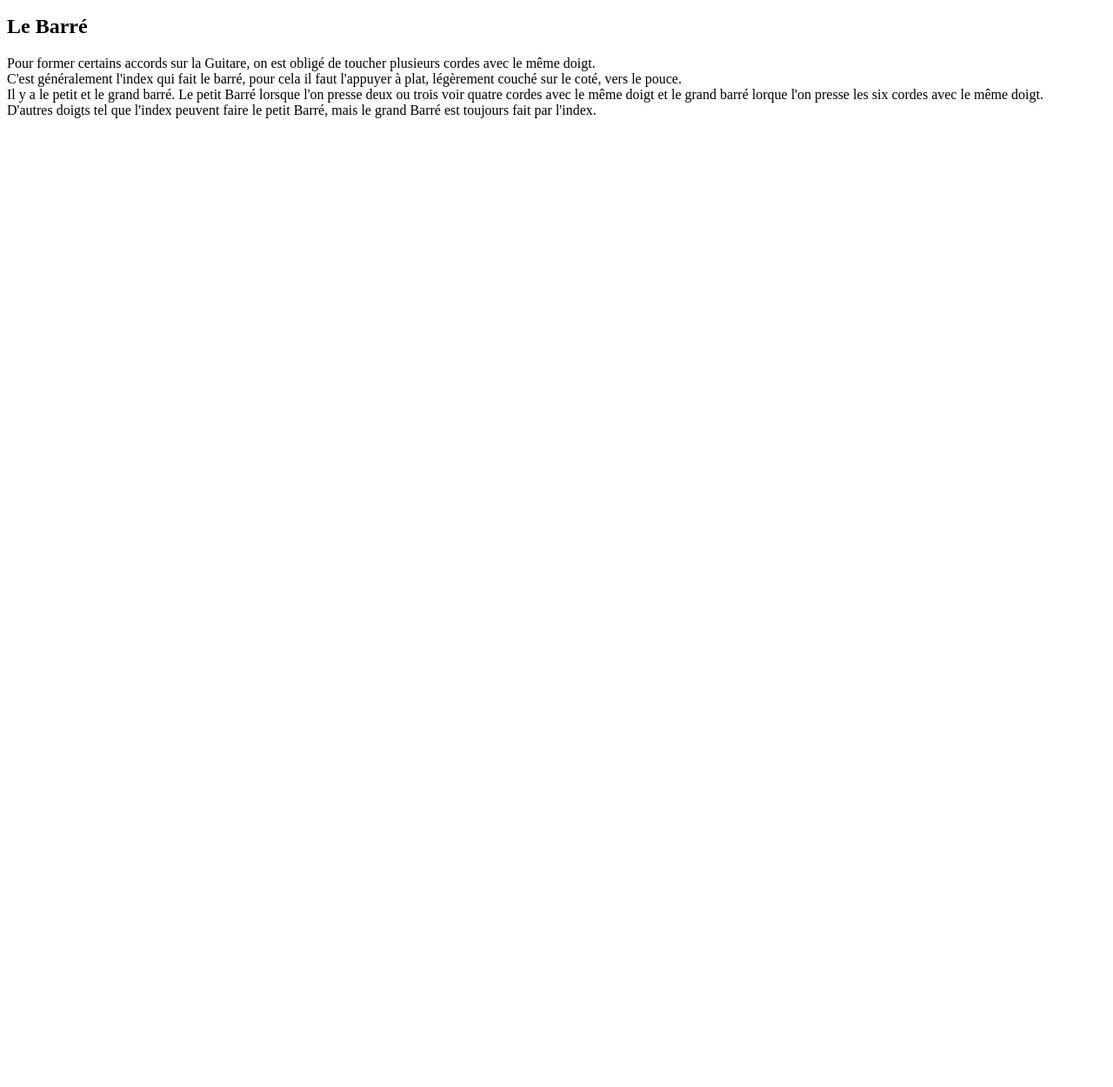
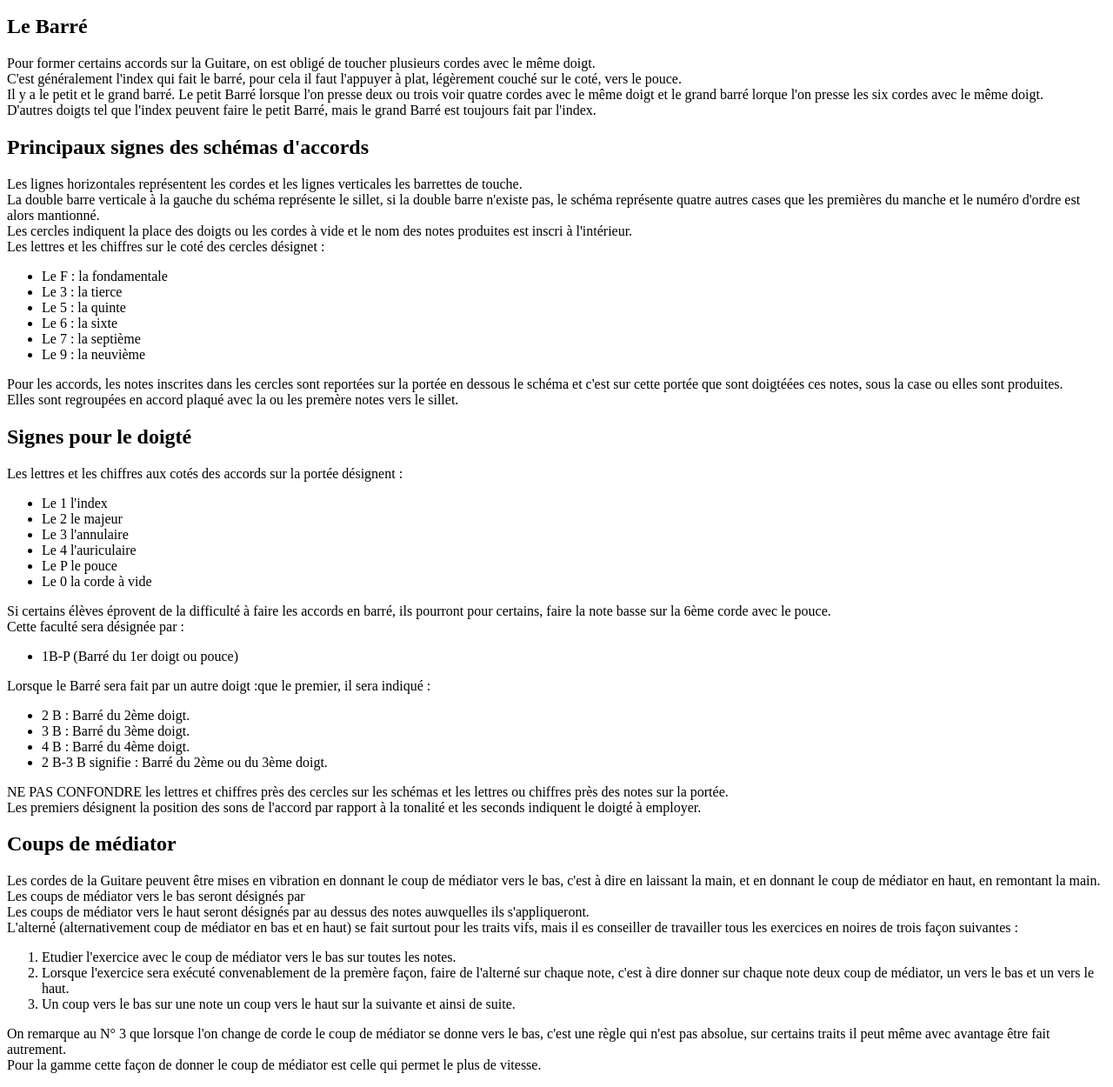
Before and after one commit to lperlio/exercices, a plain HTML site: page Passion_Guitare/index.html in a window 1280 px wide. Shown: the part 2762-4012 px from the top of the page at 87% size. Before the commit the page ends 2914 px from the top, so only its background shows below. Drawn offline with Linux system fonts and the light colour scheme.

Commit message:
exercices 22_10__23

```diff
--- a/Passion_Guitare/index.html
+++ b/Passion_Guitare/index.html
@@ -149,6 +149,75 @@
     </p>
 </section>
 
+<!-- page 6 et 7 -->
+
+<section>
+    <h2>Principaux signes des schémas d'accords</h2>
+    <p>Les lignes horizontales représentent les cordes et les lignes verticales les barrettes de touche.
+    <br>
+    La double barre verticale à la gauche du schéma représente le sillet, si la double barre n'existe pas, le schéma représente quatre autres cases que les premières du manche et le numéro d'ordre est alors mantionné.
+    <br>
+    Les cercles indiquent la place des doigts ou les cordes à vide et le nom des notes produites est inscri à l'intérieur.
+    <br>
+    Les lettres et les chiffres sur le coté des cercles désignet :
+    <ul>
+        <li>Le F : la fondamentale</li>
+        <li>Le 3 : la tierce</li>
+        <li>Le 5 : la quinte</li>
+        <li>Le 6 : la sixte</li>
+        <li>Le 7 : la septième</li>
+        <li>Le 9 : la neuvième</li>
+    </ul>
+    </p>
+    <p> Pour les accords, les notes inscrites dans les cercles sont reportées sur la portée en dessous le schéma et c'est sur cette portée que sont doigtéées ces notes, sous la case ou elles sont produites.
+    <br>
+        Elles sont regroupées en accord plaqué avec la ou les premère notes vers le sillet.
+    </p>
+    <h2>Signes pour le doigté</h2>
+    <p>Les lettres et les chiffres aux cotés des accords sur la portée désignent :
+        <ul>
+            <li>Le 1 l'index</li>
+            <li>Le 2 le majeur</li>
+            <li>Le 3 l'annulaire</li>
+            <li>Le 4 l'auriculaire</li>
+            <li>Le P le pouce</li>
+            <li>Le 0 la corde à vide</li>
+        </ul>
+        Si certains élèves éprovent de la difficulté à faire les accords en barré, ils pourront pour certains, faire la note basse sur la 6ème corde avec le pouce.
+        <br>
+        Cette faculté sera désignée par :
+        <ul>
+            <li>1B-P (Barré du 1er doigt ou pouce)</li>
+        </ul>
+        Lorsque le Barré sera fait par un autre doigt  :que le premier, il sera indiqué :
+        <ul>
+            <li>2 B : Barré du 2ème doigt.</li>
+            <li>3 B : Barré du 3ème doigt.</li>
+            <li>4 B : Barré du 4ème doigt.</li>
+            <li>2 B-3 B signifie : Barré du 2ème ou du 3ème doigt.</li>
+        </ul>
+        NE PAS CONFONDRE les lettres et chiffres près des cercles sur les schémas et les lettres ou chiffres près des notes sur la portée.
+        <br>
+        Les premiers désignent la position des sons de l'accord par rapport à la tonalité et les seconds indiquent le doigté à employer.
+    </p>
+    <h2>Coups de médiator</h2>
+    <p>Les cordes de la Guitare peuvent être mises en vibration en donnant le coup de médiator vers le bas, c'est à dire en laissant la main, et en donnant le coup de médiator en haut, en remontant la main.
+    <br>
+    Les coups de médiator vers le bas seront désignés par
+    <br>
+    Les coups de médiator vers le haut seront désignés par au dessus des notes auwquelles ils s'appliqueront.
+    <br>
+    L'alterné (alternativement coup de médiator en bas et en haut) se fait surtout pour les traits vifs, mais il es conseiller de travailler tous les exercices en noires de trois façon suivantes :
+    <ol>
+        <li>Etudier l'exercice avec le coup de médiator vers le bas sur toutes les notes.</li>
+        <li>Lorsque l'exercice sera exécuté convenablement de la premère façon, faire de l'alterné sur chaque note, c'est à dire donner sur chaque note deux coup de médiator, un vers le bas et un vers le haut.</li>
+        <li>Un coup vers le bas sur une note un coup vers le haut sur la suivante et ainsi de suite.</li>
+    </ol>
+    </p>
+    <p>On remarque au N° 3 que lorsque l'on change de corde le coup de médiator se donne vers le bas, c'est une règle qui n'est pas absolue, sur certains traits il peut même avec avantage être fait autrement.<br>
+        Pour la gamme cette façon de donner le coup de médiator est celle qui permet le plus de vitesse.
+    </p>
+</section>
     </main>
 </body>
 </html>
```
